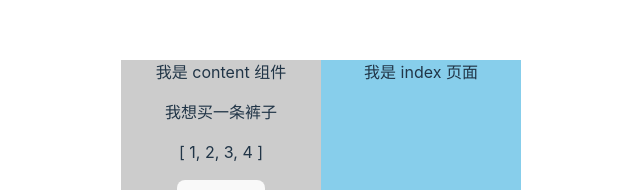
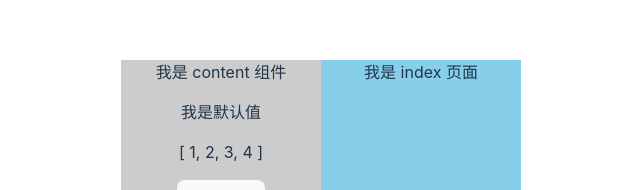
Before and after one commit to xuguojing-xgj/study-vue, a Vue app: page / in a window 1280 px wide. Shown: the part 140-330 px from the top of the page, without its empty margins (319-959 px from the left). Built offline with nearby package versions, Linux system fonts and the light colour scheme.

Commit message:
withDefaults 默认父组件向子组件传值 可选 设置默认数据 {}

```diff
--- a/src/layout/content/index.vue
+++ b/src/layout/content/index.vue
@@ -7,12 +7,20 @@ import { reactive } from "@vue/reactivity"
  * 定义一个接口类型
  */
 interface Props {
-    title: string,
-    dataList: number[]
+    title?: string, // 让 title 成为可选  可传 可不传
+    dataList?: number[] // 让 dataList 成为可选 可传 可不传
 }
-defineProps<Props>()
-
-
+/**
+ * 在子组件内 默认参数 需要 withDefaults()
+ * withDefaults() 第一个参数 为 defineProps<Props>() 接收父组件的
+ * withDefaults() 第二个参数 为 一个对象{}
+ */
+withDefaults(defineProps<Props>(), {
+    title: '我是默认值',
+    // 而设置 dataList 默认值 时 则不能直接 定义数据 (报错)
+    // 需要通过 一个函数 进行定义 返回数据
+    dataList: () => [1, 2, 3, 4, 5, 6, 7, 8]
+})
 /**
  * 子向父传值
  * defineEmits() 返回一个函数 接收一个数组['事件名称']
@@ -87,6 +95,7 @@ defineExpose({
     height: 400px;
     background-color: #ccc;
 }
+
 .p {
     height: 1rpx;
 }
--- a/src/layout/index.vue
+++ b/src/layout/index.vue
@@ -32,7 +32,7 @@ const getSonObjList = (ObjList: any) => {
     <div class="box">
         <!--子向父 @事件名称    父向子组件传值 :动态数组  -->
         <!-- 拿到子组件 实例 通过绑定 ref -->
-        <content ref="contentRef" @on-clickChange="getSonObjList" @on-click="getSonList" :dataList="list" title="我想买一条裤子" />
+        <content ref="contentRef" @on-clickChange="getSonObjList" @on-click="getSonList" :dataList="list" />
         <div class="div">我是 index 页面</div>
     </div>
 </template>
```
